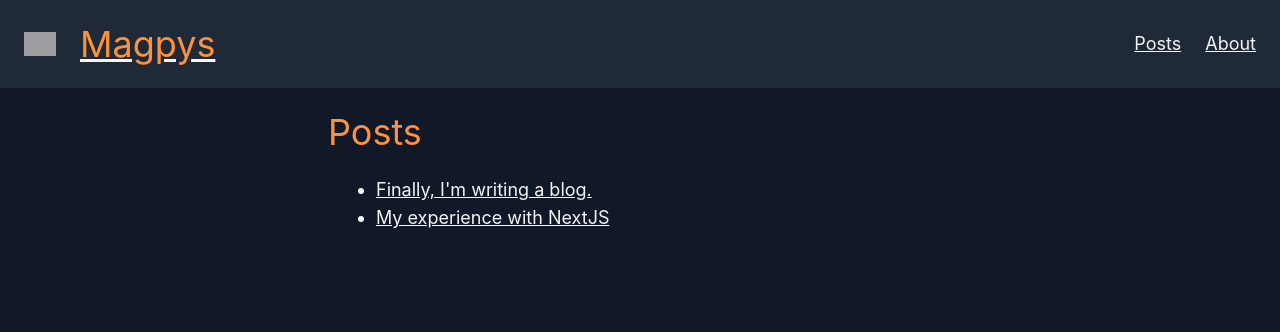
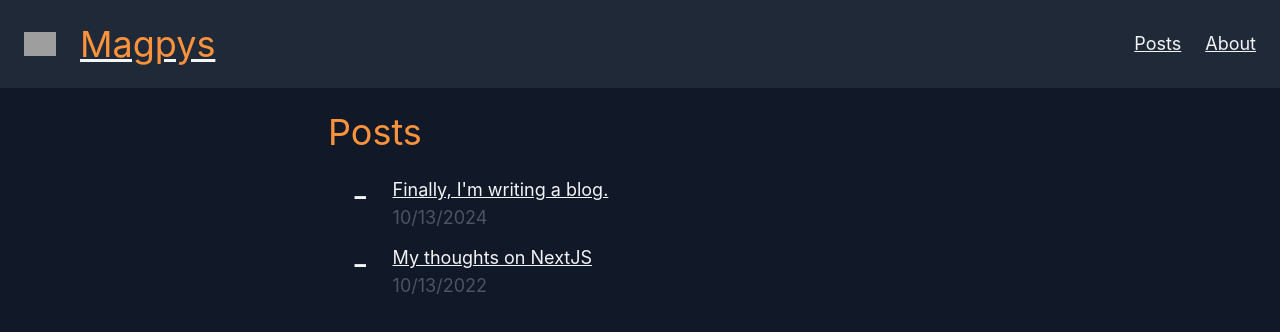
Before and after one commit to magpys/dan-blog, a Next.js app: page / in a window 1280 px wide. Shown: the top 332 px of the page. Built offline with nearby package versions, Linux system fonts and the light colour scheme; grey boxes are pictures that could not be loaded.

Commit message:
add post item for list of blog posts

```diff
--- a/app/page.tsx
+++ b/app/page.tsx
@@ -1,16 +1,37 @@
-import Link from "next/link";
+import PostItem from "@/components/PostItem";
+
+type Post = {
+  title: string;
+  href: string;
+  postDate: Date;
+};
+
+const posts: Post[] = [
+  {
+    title: `Finally, I'm writing a blog.`,
+    href: "/finally",
+    postDate: new Date("2024-10-13"),
+  },
+  {
+    title: `My thoughts on NextJS`,
+    href: "/next",
+    postDate: new Date("2022-10-13"),
+  },
+];
 
 export default function Home() {
   return (
     <div className={`flex flex-col gap-6`}>
       <h1>Posts</h1>
-      <ul className="list-disc pl-12">
-        <li>
-          <Link href="/finally">Finally, I'm writing a blog.</Link>
-        </li>
-        <li>
-          <Link href={"/next"}>My experience with NextJS</Link>
-        </li>
+      <ul className="list-none space-y-3">
+        {posts.map((post) => (
+          <PostItem
+            key={post.title}
+            postDate={post.postDate}
+            href={post.href}
+            title={post.title}
+          />
+        ))}
       </ul>
     </div>
   );
--- /dev/null
+++ b/components/PostItem.tsx
@@ -0,0 +1,21 @@
+import Link from "next/link";
+
+export default function PostItem({
+  title,
+  href,
+  postDate,
+}: {
+  title: string;
+  href: string;
+  postDate: Date;
+}): JSX.Element {
+  return (
+    <div className="flex gap-6">
+      <p className="text-4xl">-</p>
+      <div className="flex flex-col">
+        <Link href={href}>{title}</Link>
+        <p className="text-gray-600 text-md">{postDate.toLocaleDateString()}</p>
+      </div>
+    </div>
+  );
+}
```
